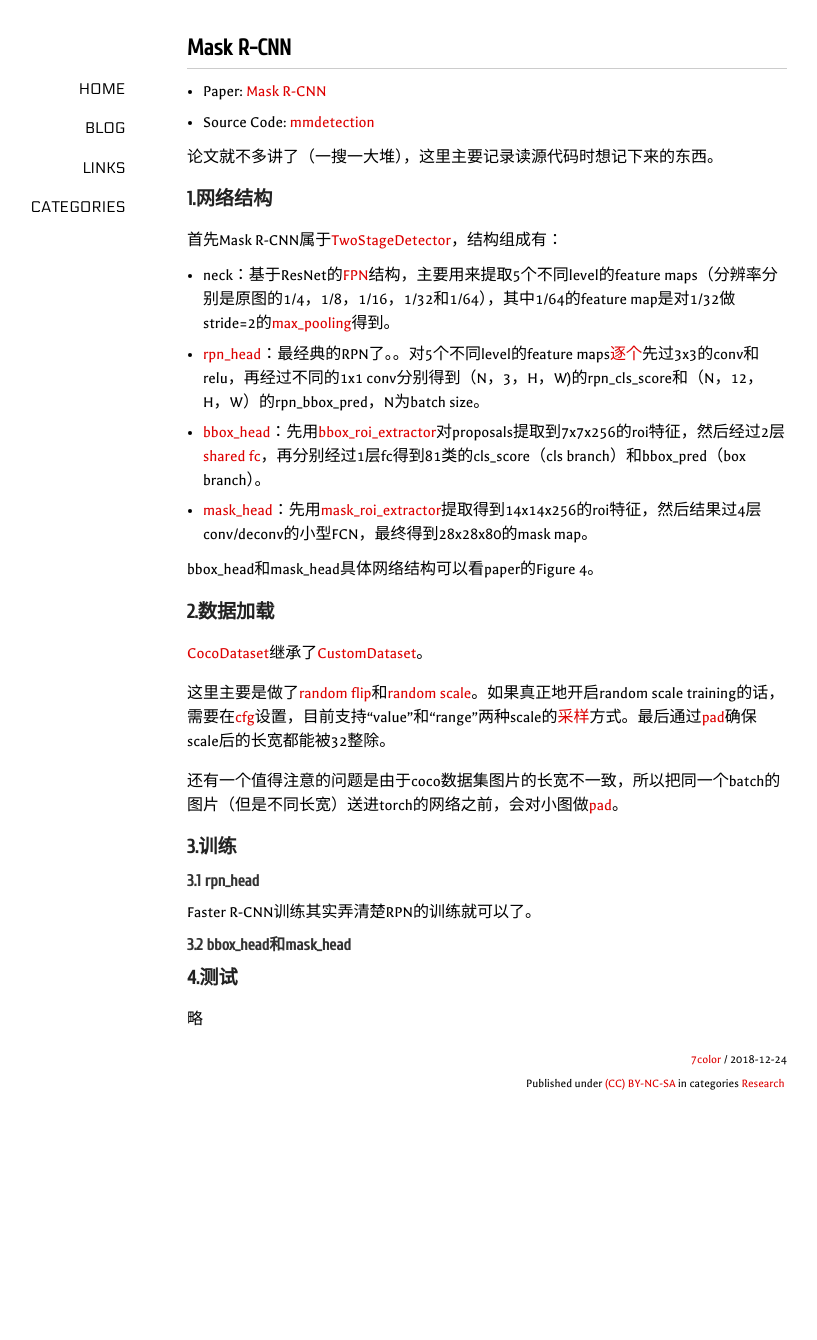
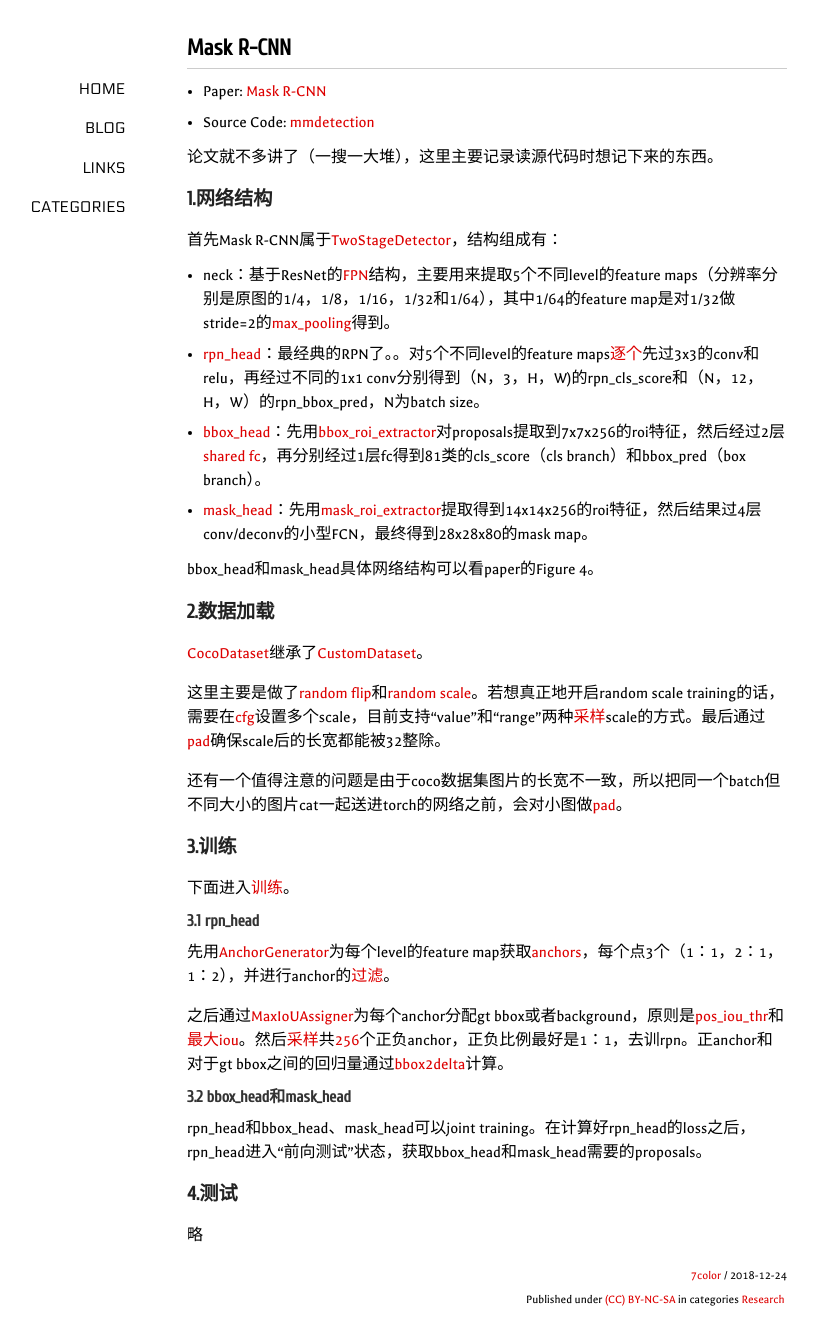
Before and after one commit to 7color94/7color94.github.io, a Jekyll site: the page built from _posts/2018-12-24-mask-rcnn.md, in a window 1280 px wide. Shown: the whole page, without its empty margins (153-970 px from the left). Built offline with Jekyll 4.4.1, drawn with Linux system fonts in a browser that asks for light colours; nearby versions of some CDN libraries; comment, search, counter and statistics services are not loaded; before the commit the page ends 1124 px from its top, so only the background shows below that.

Commit message:
mask r-cnn

```diff
--- a/_posts/2018-12-24-mask-rcnn.md
+++ b/_posts/2018-12-24-mask-rcnn.md
@@ -25,19 +25,23 @@ bbox_head和mask_head具体网络结构可以看paper的Figure 4。
 
 [CocoDataset](https://github.com/open-mmlab/mmdetection/blob/master/mmdet/datasets/coco.py)继承了[CustomDataset](https://github.com/open-mmlab/mmdetection/blob/master/mmdet/datasets/custom.py)。
 
-这里主要是做了[random flip](https://github.com/open-mmlab/mmdetection/blob/master/mmdet/datasets/custom.py#L198)和[random scale](https://github.com/open-mmlab/mmdetection/blob/master/mmdet/datasets/custom.py#L199)。如果真正地开启random scale training的话，需要在[cfg](https://github.com/open-mmlab/mmdetection/blob/master/configs/mask_rcnn_r50_fpn_1x.py#L113)设置，目前支持“value”和“range”两种scale的[采样](https://github.com/open-mmlab/mmdetection/blob/master/mmdet/datasets/utils.py#L36)方式。最后通过[pad](https://github.com/open-mmlab/mmdetection/blob/master/mmdet/datasets/transforms.py#L40)确保scale后的长宽都能被32整除。
+这里主要是做了[random flip](https://github.com/open-mmlab/mmdetection/blob/master/mmdet/datasets/custom.py#L198)和[random scale](https://github.com/open-mmlab/mmdetection/blob/master/mmdet/datasets/custom.py#L199)。若想真正地开启random scale training的话，需要在[cfg](https://github.com/open-mmlab/mmdetection/blob/master/configs/mask_rcnn_r50_fpn_1x.py#L113)设置多个scale，目前支持“value”和“range”两种[采样](https://github.com/open-mmlab/mmdetection/blob/master/mmdet/datasets/utils.py#L36)scale的方式。最后通过[pad](https://github.com/open-mmlab/mmdetection/blob/master/mmdet/datasets/transforms.py#L40)确保scale后的长宽都能被32整除。
 
-还有一个值得注意的问题是由于coco数据集图片的长宽不一致，所以把同一个batch的图片（但是不同长宽）送进torch的网络之前，会对小图做[pad](https://github.com/open-mmlab/mmcv/blob/master/mmcv/parallel/data_container.py#L18)。
+还有一个值得注意的问题是由于coco数据集图片的长宽不一致，所以把同一个batch但不同大小的图片cat一起送进torch的网络之前，会对小图做[pad](https://github.com/open-mmlab/mmcv/blob/master/mmcv/parallel/data_container.py#L18)。
 
 ### 3.训练
 
+下面进入[训练](https://github.com/open-mmlab/mmdetection/blob/master/mmdet/models/detectors/two_stage.py#L78)。
+
 #### 3.1 rpn_head
 
-Faster R-CNN训练其实弄清楚RPN的训练就可以了。
+先用[AnchorGenerator](https://github.com/open-mmlab/mmdetection/blob/master/mmdet/core/anchor/anchor_generator.py)为每个level的feature map获取[anchors](https://github.com/open-mmlab/mmdetection/blob/master/mmdet/models/rpn_heads/rpn_head.py#L155)，每个点3个（1：1，2：1，1：2），并进行anchor的[过滤](https://github.com/open-mmlab/mmdetection/blob/master/mmdet/models/rpn_heads/rpn_head.py#L116)。
+
+之后通过[MaxIoUAssigner](https://github.com/open-mmlab/mmdetection/blob/master/mmdet/core/bbox/assigners/max_iou_assigner.py#L8)为每个anchor分配gt bbox或者background，原则是[pos_iou_thr](https://github.com/open-mmlab/mmdetection/blob/master/configs/mask_rcnn_r50_fpn_1x.py#L58)和[最大iou](https://github.com/open-mmlab/mmdetection/blob/master/mmdet/core/bbox/assigners/max_iou_assigner.py#L128)。然后[采样](https://github.com/open-mmlab/mmdetection/blob/master/mmdet/core/bbox/assign_sampling.py#L33)共[256](https://github.com/open-mmlab/mmdetection/blob/master/configs/mask_rcnn_r50_fpn_1x.py#L64)个正负anchor，正负比例最好是1：1，去训rpn。正anchor和对于gt bbox之间的回归量通过[bbox2delta](https://github.com/open-mmlab/mmdetection/blob/master/mmdet/core/bbox/transforms.py#L6)计算。
 
 #### 3.2 bbox_head和mask_head
 
-
+rpn_head和bbox_head、mask_head可以joint training。在计算好rpn_head的loss之后，rpn_head进入“前向测试”状态，获取bbox_head和mask_head需要的proposals。
 
 ### 4.测试
 
```
